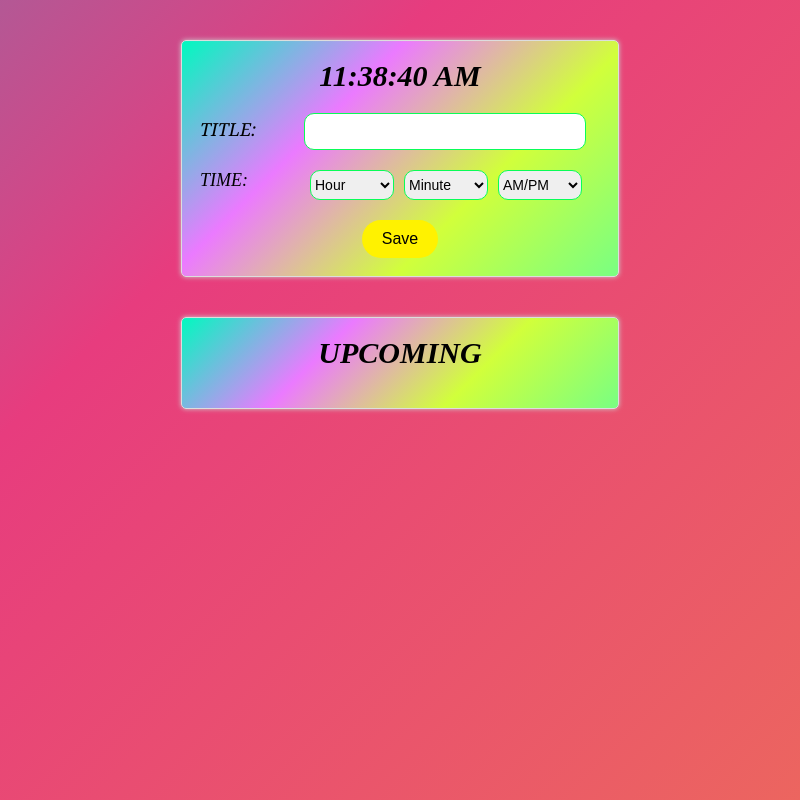
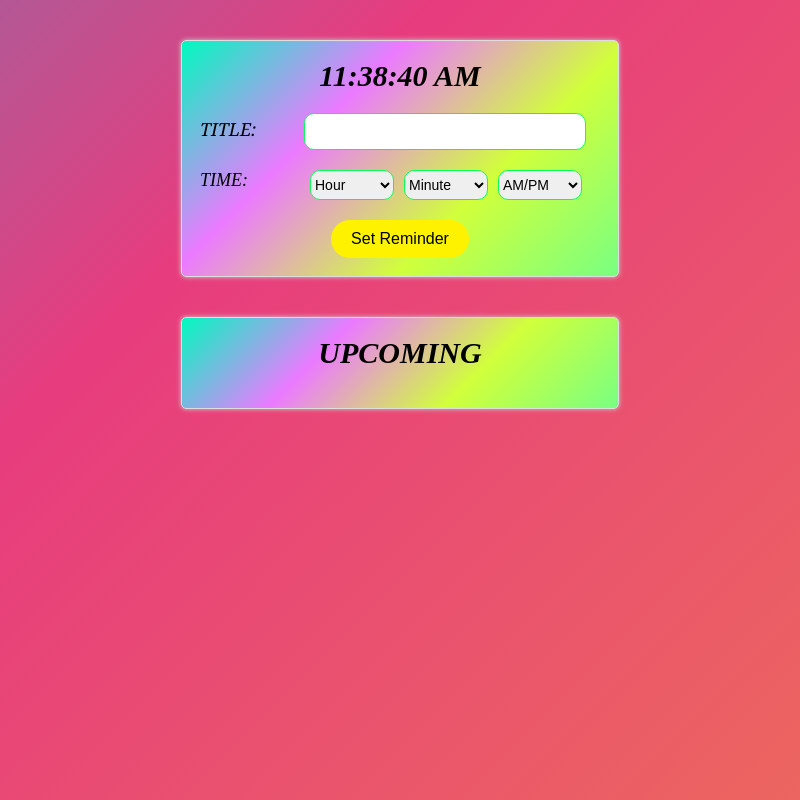
Before and after one commit to dev221b/Electron_Hacknight, an Electron app: page index.html in a window 800 px wide. Drawn offline with Linux system fonts and the light colour scheme.

Commit message:
Update index.html

```diff
--- a/index.html
+++ b/index.html
@@ -5,7 +5,7 @@
     <!-- https://developer.mozilla.org/en-US/docs/Web/HTTP/CSP -->
     <meta http-equiv="Content-Security-Policy" content="default-src 'self'; script-src 'self'">
     <link rel="stylesheet" href="style.css">
-    <title>NotiKuttan</title>
+    <title>Notify</title>
   </head>
   <!-- <body>
     <h1>00:00:00 AM</h1>
@@ -43,7 +43,7 @@
 
   <body>
     <div class="notifier">
-        <h1>Set Reminder</h1> <!--this is being overwritten by the current time atm for convenience, should change later-->
+        <h1>Set Reminder</h1>
         <div class="input-group1">
             <label for="time">TITLE:</label>
             <input type="text" id="title" name="text">
@@ -70,7 +70,7 @@
             </div>
         </div>
         <div class="button-group">
-            <button class="btn-save">Save</button>
+            <button class="btn-save">Set Reminder</button>
         </div>
     </div>
     <div class="notifier" id="upcoming">
```
